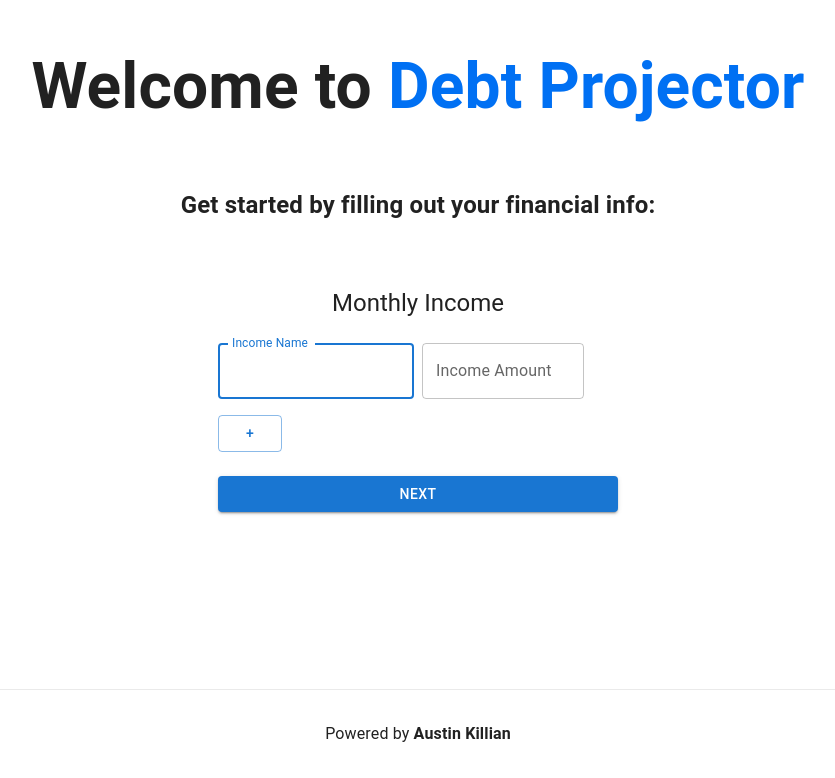
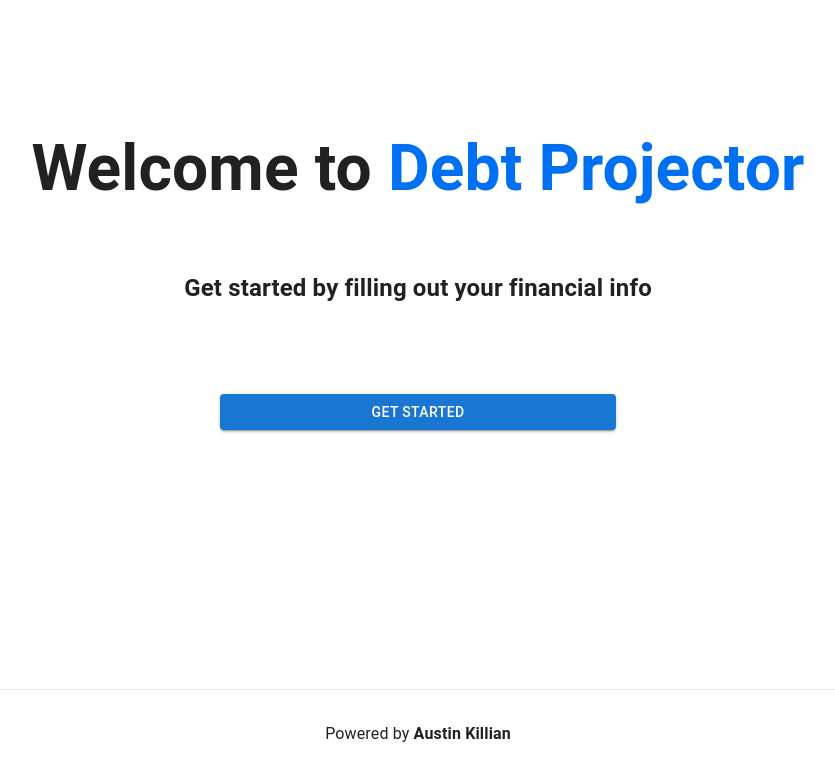
Before and after one commit to austinlkillian/scenario, a Next.js app: page / in a window 1280 px wide. Shown: the part 111-889 px from the top of the page, without its empty margins (222-1057 px from the left). Built offline with nearby package versions, Linux system fonts and the light colour scheme.

Commit message:
set up temporary local storage solution to persist data on refresh during development

```diff
--- a/pages/home/Home.js
+++ b/pages/home/Home.js
@@ -1,17 +1,34 @@
-import React from 'react';
-import { useSelector } from 'react-redux';
+import React, { useEffect } from 'react';
+import { useSelector, useDispatch } from 'react-redux';
+import { setFormState } from '../../store/slices/formSlice';
+import { setHomeView } from '../../store/slices/homeSlice';
 import CssBaseline from '@mui/material/CssBaseline';
 import CashFlowForm from './home-views/CashFlowForm';
+import GetStarted from './home-views/GetStarted';
 import ProjectionView from './home-views/ProjectionView';
 
 export default function Home() {
   const {
     homeView
   } = useSelector((state) => state.home);
+  const dispatch = useDispatch();
+
+  const setFormData = async () => {
+    const financialData = localStorage.getItem('debtProjectorFinancialData')
+    if(financialData) {
+      await dispatch(setFormState(JSON.parse(financialData)));
+      dispatch(setHomeView('projectionView'))
+    }
+  }
+
+  useEffect(() => {
+    setFormData();
+  }, [])
 
   return (
     <>
       <CssBaseline />
+      {homeView === 'getStartedView' && <GetStarted />}
       {homeView === 'cashFlowView' && <CashFlowForm />}
       {homeView === 'projectionView' && <ProjectionView />}
     </>
--- /dev/null
+++ b/pages/home/home-views/GetStarted.js
@@ -0,0 +1,35 @@
+import React from 'react';
+import Container from '@mui/material/Container';
+import { Button } from '@mui/material';
+import { useDispatch } from 'react-redux';
+import { setHomeView } from '../../../store/slices/homeSlice';
+
+export default function CashFlowForm() {
+  const dispatch = useDispatch();
+
+  const getStarted = () => {
+    dispatch(setHomeView('cashFlowView'))
+  }
+
+  return (
+    <>
+      <h1 className="title">
+        Welcome to <span className="textBlue">Debt Projector</span>
+      </h1>
+      <h2 className="description">
+        Get started by filling out your <strong>financial info</strong>
+      </h2>
+      <Container component="main" maxWidth="xs">
+        <Button
+          type="button"
+          onClick={getStarted}
+          fullWidth
+          variant="contained"
+          sx={{ mt: 3, mb: 2 }}
+        >
+          Get Started
+        </Button>
+      </Container>
+    </>
+  );
+}
--- a/store/slices/formSlice.js
+++ b/store/slices/formSlice.js
@@ -27,6 +27,13 @@ export const formSlice = createSlice({
   name: 'form',
   initialState,
   reducers: {
+    setFormState: (state, action) => {
+      const storage = action.payload
+      state.incomeSources = storage.incomeSources
+      state.billSources = storage.billSources
+      state.debtSources = storage.debtSources
+      state.totals = storage.totals
+    },
     saveIncomeSources: (state, action) => {
       state.incomeSources = action.payload
       let totalIncome = 0
@@ -34,6 +41,7 @@ export const formSlice = createSlice({
         totalIncome += Number(source.amount)
       })
       state.totals.totalIncome = totalIncome
+      localStorage.setItem('debtProjectorFinancialData', JSON.stringify(state))
     },
     saveBillSources: (state, action) => {
       state.billSources = action.payload
@@ -42,6 +50,7 @@ export const formSlice = createSlice({
         totalBills += Number(source.amount)
       })
       state.totals.totalBills = totalBills
+      localStorage.setItem('debtProjectorFinancialData', JSON.stringify(state))
     },
     saveDebtSources: (state, action) => {
       state.debtSources = action.payload
@@ -50,11 +59,12 @@ export const formSlice = createSlice({
         totalDebt += Number(source.amount)
       })
       state.totals.totalDebt = totalDebt
+      localStorage.setItem('debtProjectorFinancialData', JSON.stringify(state))
     },
   },
 })
 
 // Action creators are generated for each case reducer function
-export const { saveIncomeSources, saveBillSources, saveDebtSources } = formSlice.actions
+export const { setFormState, saveIncomeSources, saveBillSources, saveDebtSources } = formSlice.actions
 
 export default formSlice.reducer
--- a/store/slices/homeSlice.js
+++ b/store/slices/homeSlice.js
@@ -1,7 +1,7 @@
 import { createSlice } from '@reduxjs/toolkit'
 
 const initialState = {
-  homeView: 'cashFlowView'
+  homeView: 'getStartedView'
 }
 
 export const homeSlice = createSlice({
```
